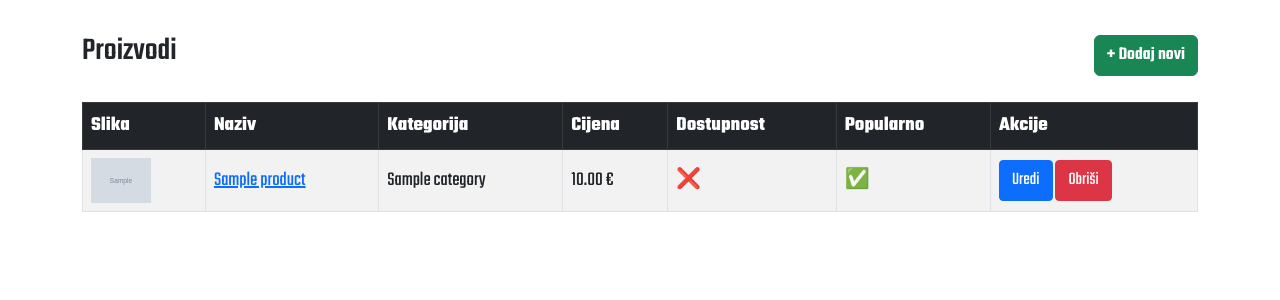
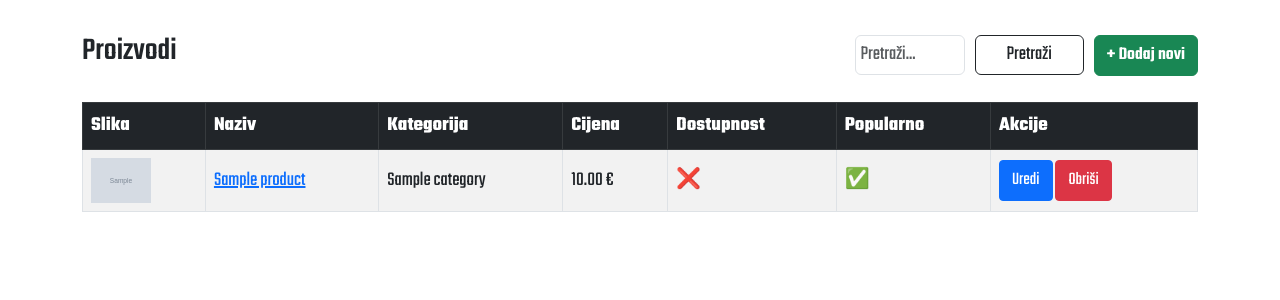
Before and after one commit to bilicfranjo/ToolMaster, a Django app: page /dashboard/proizvodi/ in a window 1280 px wide. Shown: the part 68-368 px from the top of the page. Run offline with Django 5.2, Linux system fonts and the light colour scheme; a user stored in the database is signed in; tables that the repository leaves empty hold one stand-in row (values such as "Sample post"); grey boxes marked "Sample" are stand-in pictures.

Commit message:
Make products admin filter

```diff
--- a/shop/static/shop/css/dashboard.css
+++ b/shop/static/shop/css/dashboard.css
@@ -234,6 +234,19 @@ form button {
     font-weight: 600;
 }
 
+.dashboard-search-form input,
+.dashboard-search-form button {
+    font-size: 20px;
+    padding: 4px 4px;
+    border-radius: 6px;
+    width: 100%;
+}
+
+.dashboard-search-form {
+    gap: 10px;
+}
+
+
 /* Detalji narudžbe */
 
 .order-detail-info p {
--- a/shop/templates/shop/dashboard/products_list_dashboard.html
+++ b/shop/templates/shop/dashboard/products_list_dashboard.html
@@ -5,8 +5,17 @@
 {% block content %}
 <div class="d-flex justify-content-between align-items-center mb-4">
     <h2>Proizvodi</h2>
-    <a href="{% url 'admin_product_create' %}" class="btn btn-success">+ Dodaj novi</a>
+
+    <div class="d-flex align-items-center dashboard-search-form">
+        <form method="get" class="d-flex align-items-center dashboard-search-form">
+            <input type="text" name="q" class="form-control" placeholder="Pretraži..." value="{{ query }}">
+            <button type="submit" class="btn btn-outline-dark">Pretraži</button>
+        </form>
+        <a href="{% url 'admin_product_create' %}" class="btn btn-success">+ Dodaj novi</a>
+    </div>
 </div>
+
+
 
 <table class="table table-bordered table-striped align-middle">
     <thead class="table-dark">
@@ -69,5 +78,11 @@
 
         {% endfor %}
     </tbody>
+    {% if not products %}
+      <tr>
+          <td colspan="7" class="text-center text-muted">Nema rezultata za "{{ query }}".</td>
+      </tr>
+    {% endif %}
+
 </table>
 {% endblock %}
--- a/shop/views.py
+++ b/shop/views.py
@@ -239,8 +239,16 @@ def dashboard_home(request):
 # Proizvodi admin
 @staff_member_required
 def admin_products_list(request):
+    query = request.GET.get('q', '')
     products = Product.objects.all().select_related('category')
-    return render(request, 'shop/dashboard/products_list_dashboard.html', {'products': products})
+
+    if query:
+        products = products.filter(name__icontains=query)
+
+    return render(request, 'shop/dashboard/products_list_dashboard.html', {
+        'products': products,
+        'query': query,
+    })
 
 """
 @staff_member_required
```
